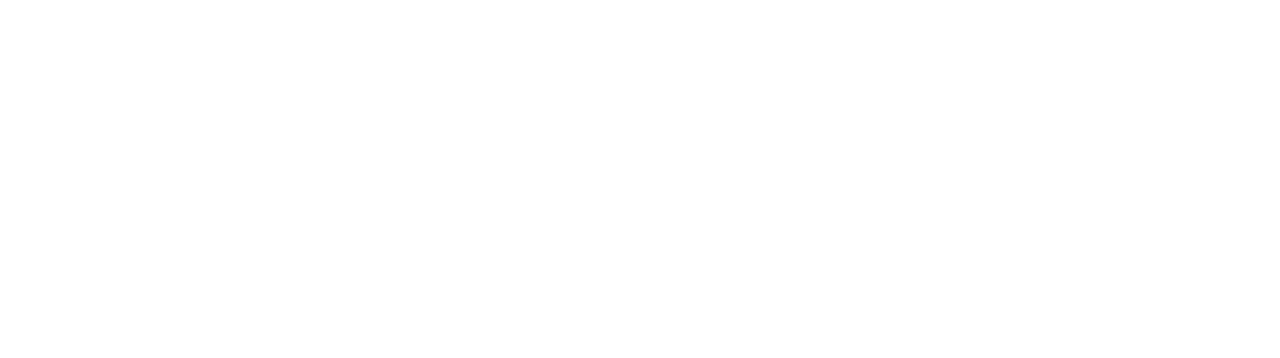
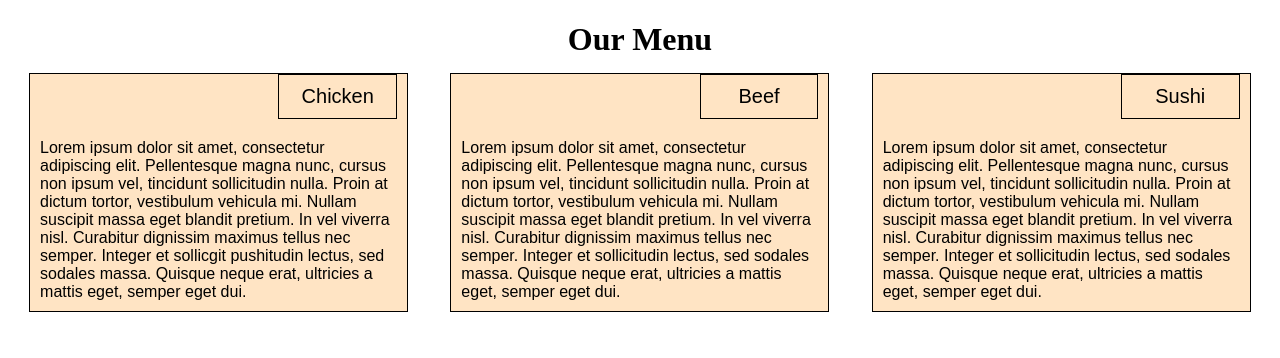
Before and after one commit to pkrucz00/courseraWebDev, a plain HTML site: page Assigment2/index.html in a window 1280 px wide. Drawn offline with Linux system fonts and the light colour scheme.

Commit message:
Little better

```diff
--- a/Assigment2/index.html
+++ b/Assigment2/index.html
@@ -1,10 +1,45 @@
 <!DOCTYPE html>
-<html lang="en">
+<html>
 <head>
-    <meta charset="UTF-8">
-    <title>Title</title>
+<meta charset="utf-8">
+<meta name="viewport" content="width=device-width, initial-scale=1">
+<title>My assigment - mod 2</title>
+<link rel="stylesheet" href="css/style.css">
 </head>
+
 <body>
+<h1>Our Menu</h1>
+
+<div class="row">
+  <div class="col-lg-4 col-md-6 col-sm-12">
+    <section>
+      <p class="titleOfSection">Chicken</p>
+      Lorem ipsum dolor sit amet, consectetur adipiscing elit. Pellentesque magna nunc, cursus non ipsum vel, tincidunt sollicitudin nulla. Proin at dictum tortor, vestibulum vehicula mi. Nullam suscipit massa eget blandit pretium.
+      In vel viverra nisl. Curabitur dignissim maximus tellus nec semper.
+      Integer et sollicgit pushitudin lectus, sed sodales massa.
+      Quisque neque erat, ultricies a mattis eget, semper eget dui.
+    </section>
+  </div>
+  <div class="col-lg-4 col-md-6 col-sm-12">
+    <section>
+      <p class="titleOfSection">Beef </p>
+    Lorem ipsum dolor sit amet, consectetur adipiscing elit. Pellentesque magna nunc, cursus non ipsum vel, tincidunt sollicitudin nulla. Proin at dictum tortor, vestibulum vehicula mi. Nullam suscipit massa eget blandit pretium.
+      In vel viverra nisl. Curabitur dignissim maximus tellus nec semper.
+      Integer et sollicitudin lectus, sed sodales massa.
+      Quisque neque erat, ultricies a mattis eget, semper eget dui.
+    </section>
+  </div>
+  <div class="col-lg-4 col-md-12 col-sm-12">
+    <section>
+    <p class="titleOfSection">Sushi</p>
+    Lorem ipsum dolor sit amet, consectetur adipiscing elit. Pellentesque magna nunc, cursus non ipsum vel, tincidunt sollicitudin nulla. Proin at dictum tortor, vestibulum vehicula mi. Nullam suscipit massa eget blandit pretium.
+      In vel viverra nisl. Curabitur dignissim maximus tellus nec semper.
+      Integer et sollicitudin lectus, sed sodales massa.
+      Quisque neque erat, ultricies a mattis eget, semper eget dui.
+    </section>
+
+  </div>
+</div>
 
 </body>
 </html>
```
